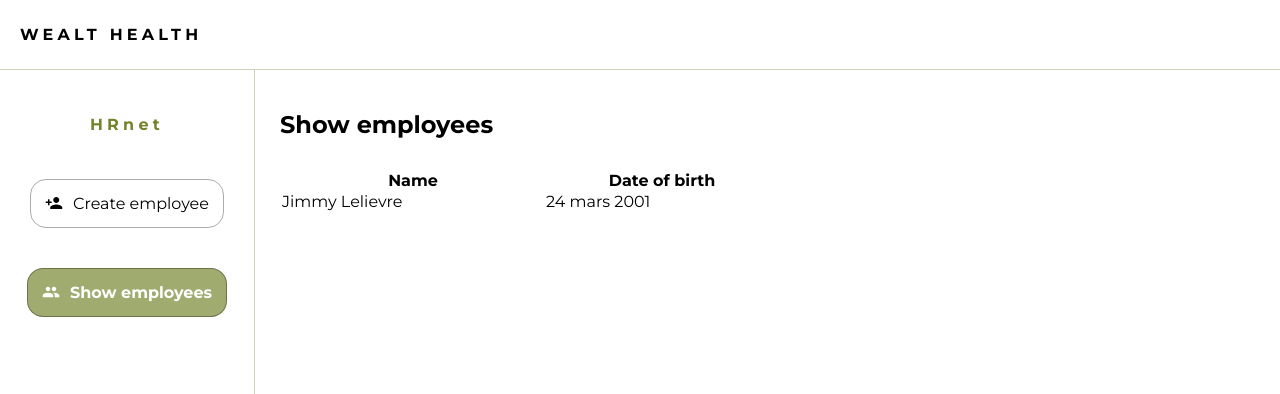
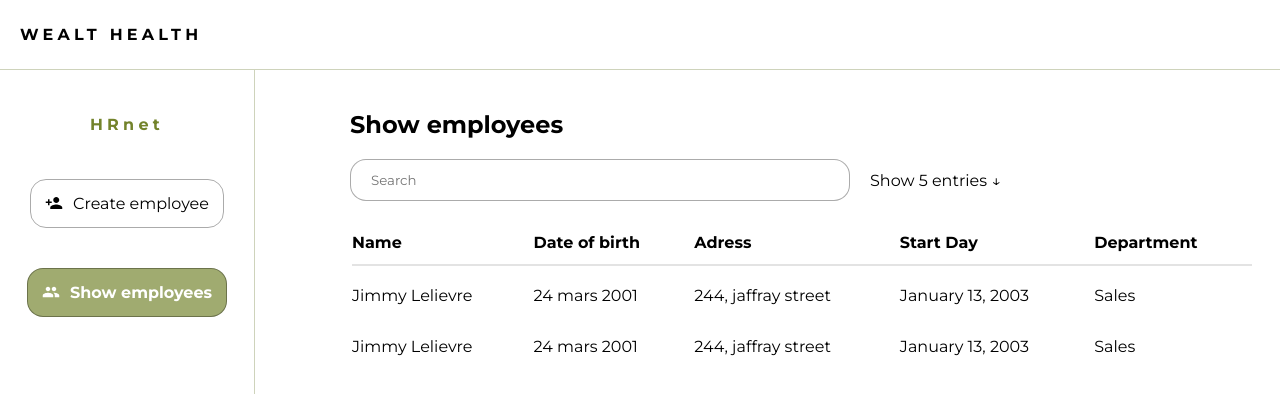
Before and after one commit to jimmylelievre/-JimmyLelievre_14_16062022, a React (Create React App) app: page /employee-list in a window 1280 px wide. Shown: the top 394 px of the page. Built offline with nearby package versions, Linux system fonts and the light colour scheme.

Commit message:
Setting up search bar and table

```diff
--- /dev/null
+++ b/src/components/SearchBar.tsx
@@ -0,0 +1,12 @@
+import React from "react";
+
+const SearchBar = () => {
+  return (
+    <div className="search-bar">
+      <input type="text" placeholder="Search" />
+      <p> Show 5 entries ↓</p>
+    </div>
+  );
+};
+
+export default SearchBar;
--- a/src/components/Table.tsx
+++ b/src/components/Table.tsx
@@ -1,19 +1,35 @@
 import React from "react";
+import SearchBar from "./SearchBar";
 
 const Table = () => {
   return (
     <div className="table">
+      <SearchBar />
       <table>
         <thead>
           <tr>
             <th>Name</th>
             <th>Date of birth</th>
+            <th>Adress</th>
+            <th>Start Day</th>
+            <th>Department</th>
           </tr>
         </thead>
+        <div className="line"></div>
         <tbody>
           <tr>
             <td>Jimmy Lelievre</td>
             <td>24 mars 2001</td>
+            <td>244, jaffray street</td>
+            <td>January 13, 2003</td>
+            <td>Sales</td>
+          </tr>
+          <tr>
+            <td>Jimmy Lelievre</td>
+            <td>24 mars 2001</td>
+            <td>244, jaffray street</td>
+            <td>January 13, 2003</td>
+            <td>Sales</td>
           </tr>
         </tbody>
       </table>
--- /dev/null
+++ b/src/styles/components/_searchBar.scss
@@ -0,0 +1,12 @@
+.search-bar {
+  display: flex;
+  gap: 20px;
+  align-items: center;
+  input {
+    border: 1px solid rgba(0, 0, 0, 0.33);
+    border-radius: 16px;
+    width: 500px;
+    height: 30px;
+    padding: 20px;
+  }
+}
--- a/src/styles/components/_table.scss
+++ b/src/styles/components/_table.scss
@@ -1,4 +1,14 @@
 table {
-  width: 500px;
+  width: 900px;
   margin-top: 30px;
+  text-align: left;
 }
+td {
+  padding-top: 30px;
+}
+.line {
+  position: absolute;
+  border: 1px solid #cacaca85;
+  width: 900px;
+  margin-top: 10px;
+}
--- a/src/styles/index.scss
+++ b/src/styles/index.scss
@@ -3,5 +3,6 @@
 @import "./components/navigation";
 @import "./components/input";
 @import "./components/table";
+@import "./components/searchBar";
 @import "./pages/createEmployee";
 @import "./pages/showEmployees";
--- a/src/styles/pages/_showEmployees.scss
+++ b/src/styles/pages/_showEmployees.scss
@@ -1,5 +1,8 @@
 .show-employees {
   position: absolute;
   top: 110px;
-  margin-left: 280px;
+  margin-left: 350px;
+  h2 {
+    margin-bottom: 20px;
+  }
 }
```
